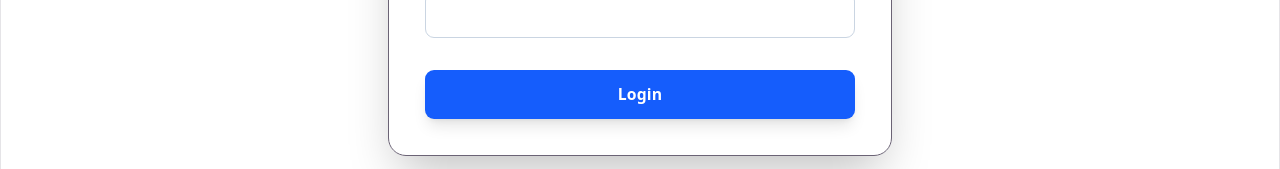
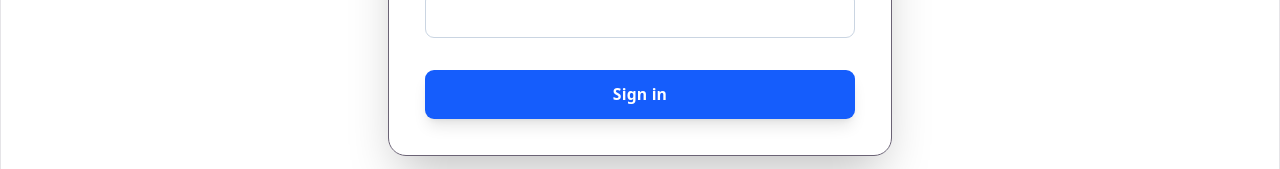
Before and after one commit to charan1104/admin-pannel, a React app in the folder frontend/: page / in a window 1280 px wide. Shown: the part 446-615 px from the top of the page. Built offline with nearby package versions, Linux system fonts and the light colour scheme; the HTML template or start-up script is replaced by a standard one.

Commit message:
button sigin

```diff
--- a/frontend/src/components/Login.jsx
+++ b/frontend/src/components/Login.jsx
@@ -31,7 +31,7 @@ export default function Login() {
             <button
               type="submit"
               className="mt-2 w-full rounded-lg bg-blue-600 px-4 py-3 text-sm font-semibold text-white shadow-lg transition-all hover:bg-blue-700 focus:outline-none focus:ring-2 focus:ring-blue-500 focus:ring-offset-2 focus:ring-offset-slate-800">
-              Login
+              Sign in
             </button>
 
           </div>
```
